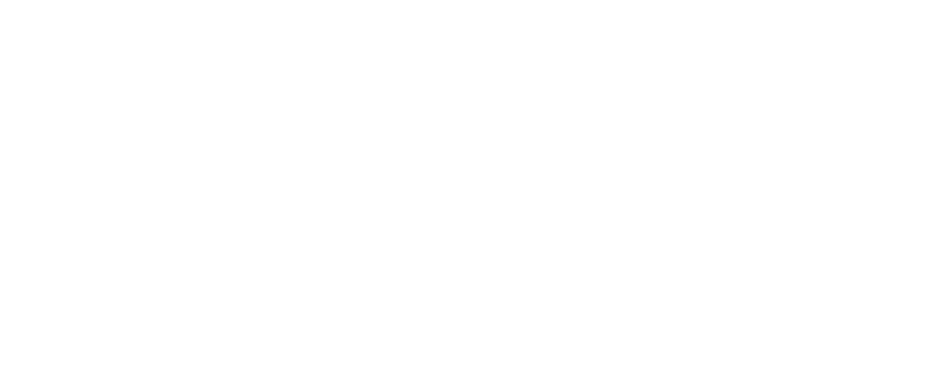
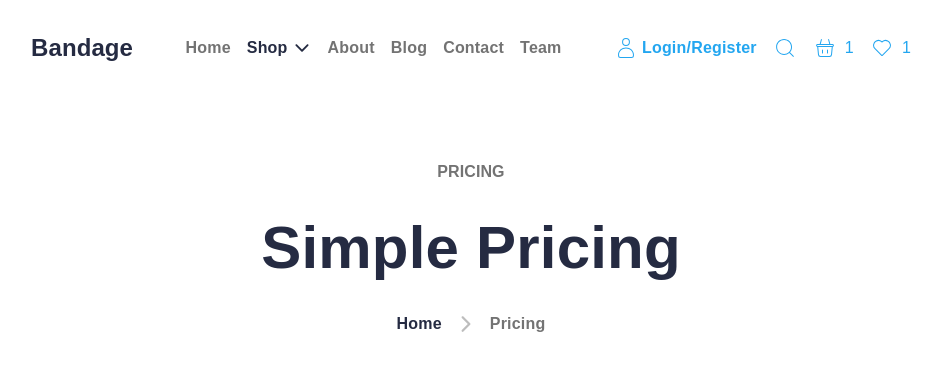
Before and after one commit to MuhammedZeki/D-nemProjesi-ecommers, a React (Vite) app: page /pricing in a window 1280 px wide. Before the commit this address had no page. Shown: the top 370 px of the page, without its empty margins (169-1110 px from the left). Built offline with nearby package versions, Linux system fonts and the light colour scheme.

Commit message:
Pricing and PricingHeader components is done

```diff
--- a/src/App.jsx
+++ b/src/App.jsx
@@ -7,6 +7,7 @@
 import Team from "./pages/Team";
 import About from "./pages/About";
 import Contact from "./pages/Contact";
+import Pricing from "./pages/Pricing";
 
 const App = () => {
   return (
@@ -19,6 +20,7 @@
           <Route path="/contact1" element={<Contact1 />} />
           <Route path="/contact" element={<Contact />} />
           <Route path="/about" element={<About />} />
+          <Route path="/pricing" element={<Pricing />} />
           <Route path="/team" element={<Team />} />
         </Routes>
       </ModelOpenProvider>
--- /dev/null
+++ b/src/components/pricing/PricingHeader.jsx
@@ -0,0 +1,27 @@
+import { IoIosArrowForward } from "react-icons/io";
+
+const PricingHeader = () => {
+  return (
+    <div className="flex items-center justify-center w-full px-10 lg:w-[75%] my-8 mx-auto py-8">
+      <div className="flex flex-col items-center justify-center gap-6 font-montserrat">
+        <h5 className="font-bold leading-6 tracking-[0.1px] text-[#737373]">
+          PRICING
+        </h5>
+        <h2 className="font-bold text-6xl leading-20 tracking-[0.2px] text-[#252B42] text-center lg:text-start">
+          Simple Pricing
+        </h2>
+        <div className="flex items-center justify-center gap-3">
+          <span className="font-bold leading-6 tracking-[0.2px] text-[#252B42]">
+            Home
+          </span>
+          <IoIosArrowForward className="w-6 h-6 text-[#BDBDBD]" />
+          <span className="font-bold leading-6 tracking-[0.2px] text-[#737373]">
+            Pricing
+          </span>
+        </div>
+      </div>
+    </div>
+  );
+};
+
+export default PricingHeader;
--- /dev/null
+++ b/src/pages/Pricing.jsx
@@ -0,0 +1,13 @@
+import UpperMenu from "../components/home/UpperMenu";
+import PricingHeader from "../components/pricing/PricingHeader";
+
+const Pricing = () => {
+  return (
+    <div>
+      <UpperMenu />
+      <PricingHeader />
+    </div>
+  );
+};
+
+export default Pricing;
```
